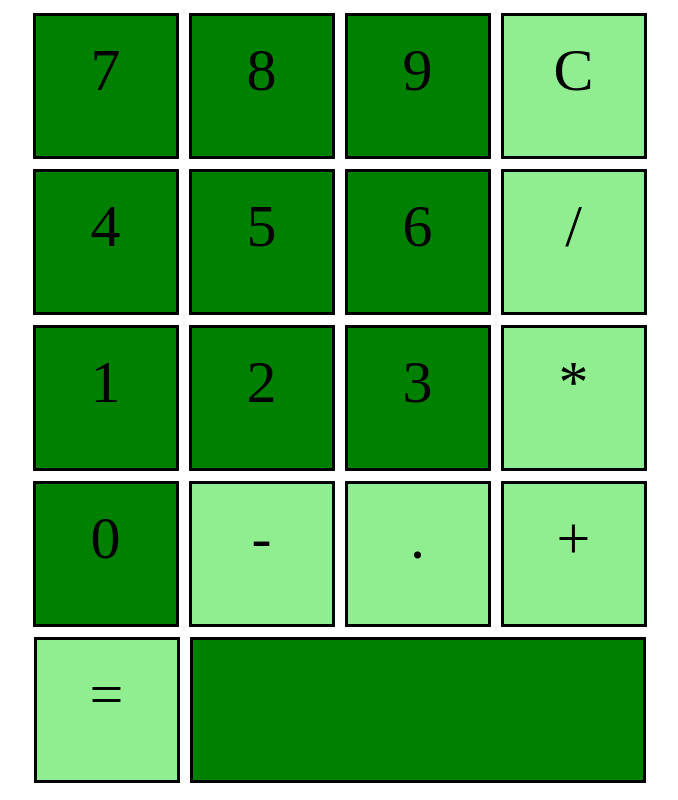
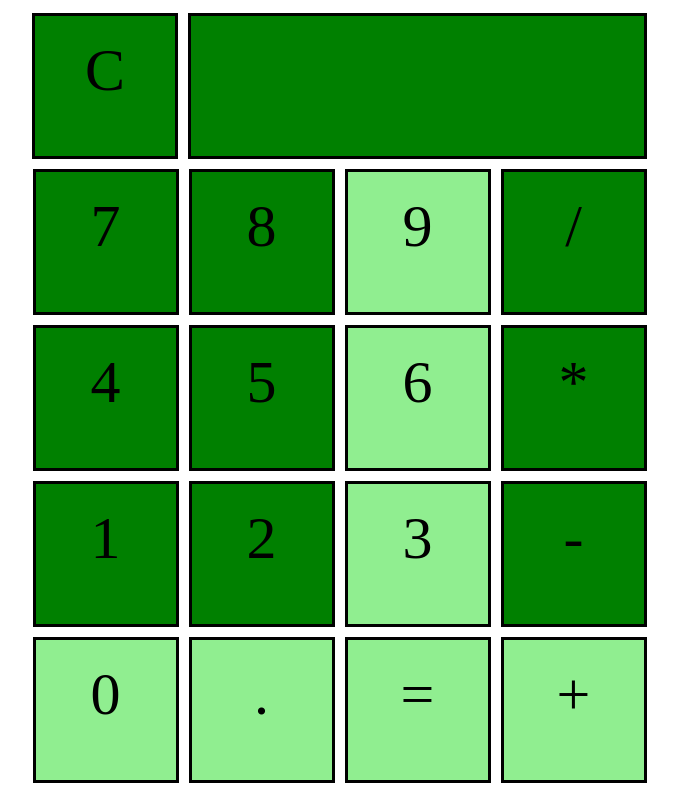
Before and after one commit to Momentum-Team-8/js--calculator-qbarefoot, a plain HTML site: page index.html in a window 1280 px wide. Shown: the whole page, without its empty margins (56-734 px from the left). Drawn offline with Linux system fonts and the light colour scheme.

Commit message:
updates to layout

```diff
--- a/index.html
+++ b/index.html
@@ -9,24 +9,24 @@
     <title>Calculator</title>
 </head>
 <body>
-        <div class= "box seven" id="one">7</div>
-        <div class= "box eight" id="two">8</div>
-        <div class= "box nine" id="three">9</div>
-        <div class= "box clear" id="four">C</div>
-        <div class= "box four" id="five">4</div>
-        <div class= "box five" id="six">5</div>
-        <div class= "box six" id="seven">6</div>
-        <div class= "box divide" id="eight">/</div>
-        <div class= "box one" id="nine">1</div>
-        <div class= "box two" id="ten">2</div>
-        <div class= "box three" id="eleven">3</div>
-        <div class= "box multiply" id="twelve">*</div>
-        <div class= "box zero" id="thirteen">0</div>
-        <div class= "box subtract" id="fourteen">-</div>
+        <div class= "box result" id="zero">C</div>
+        <div class= "box seven" id="one"></div>
+        <div class= "box eight" id="two">7</div>
+        <div class= "box nine" id="three">8</div>
+        <div class= "box clear" id="four">9</div>
+        <div class= "box four" id="five">/</div>
+        <div class= "box five" id="six">4</div>
+        <div class= "box six" id="seven">5</div>
+        <div class= "box divide" id="eight">6</div>
+        <div class= "box one" id="nine">*</div>
+        <div class= "box two" id="ten">1</div>
+        <div class= "box three" id="eleven">2</div>
+        <div class= "box multiply" id="twelve">3</div>
+        <div class= "box zero" id="thirteen">-</div>
+        <div class= "box subtract" id="fourteen">0</div>
         <div class= "box decimal" id="fifteen">.</div>
-        <div class= "box add" id="sixteen">+</div>
-        <div class= "box equal" id="seventeen">=</div>
-        <div class= "box result" id="eighteen"></div>
+        <div class= "box add" id="sixteen">=</div>
+        <div class= "box equal" id="seventeen">+</div>
 
 </body>
 </html>
--- a/main.css
+++ b/main.css
@@ -34,6 +34,7 @@ justify-content: center;
 
 .seven {
     background-color: green;
+    width: 413px;
 }
 
 .eight {
@@ -98,5 +99,4 @@ justify-content: center;
 
 .result {
     background-color: green;
-    width: 410px;
 }
```
